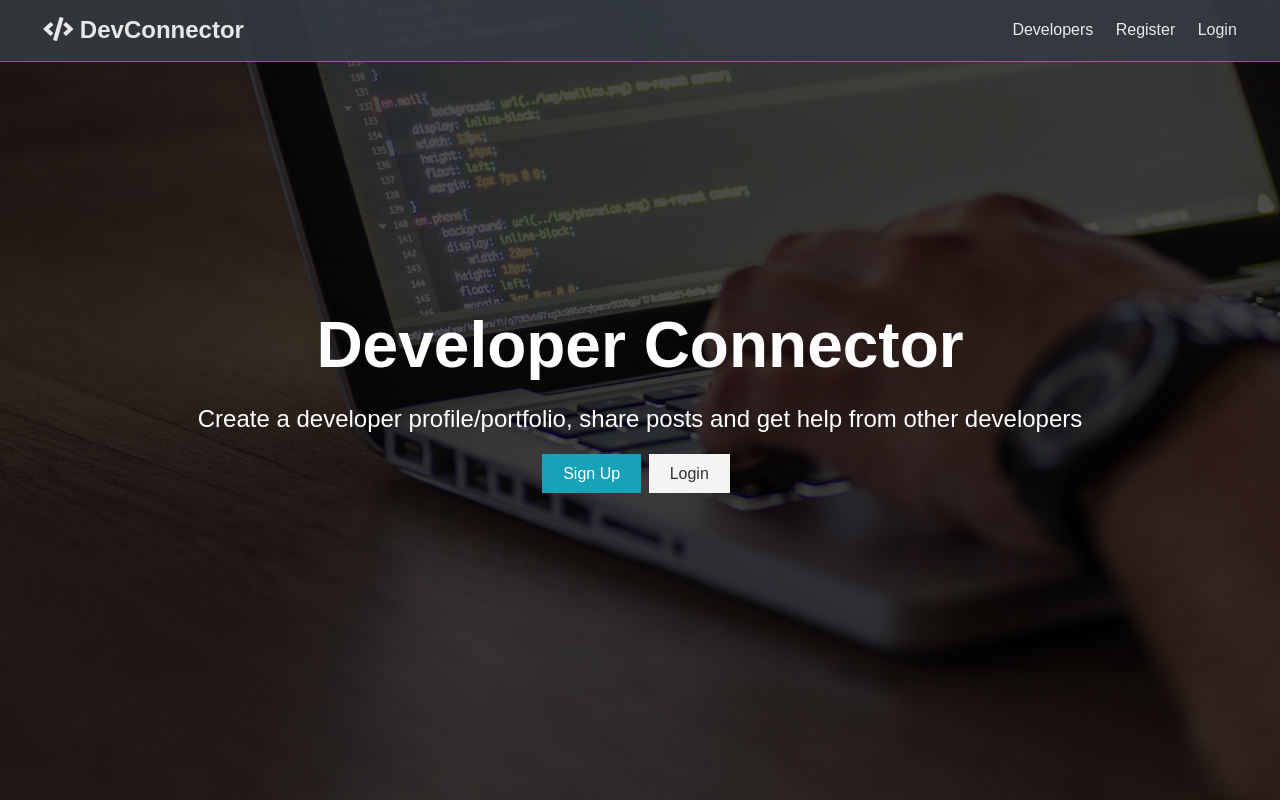
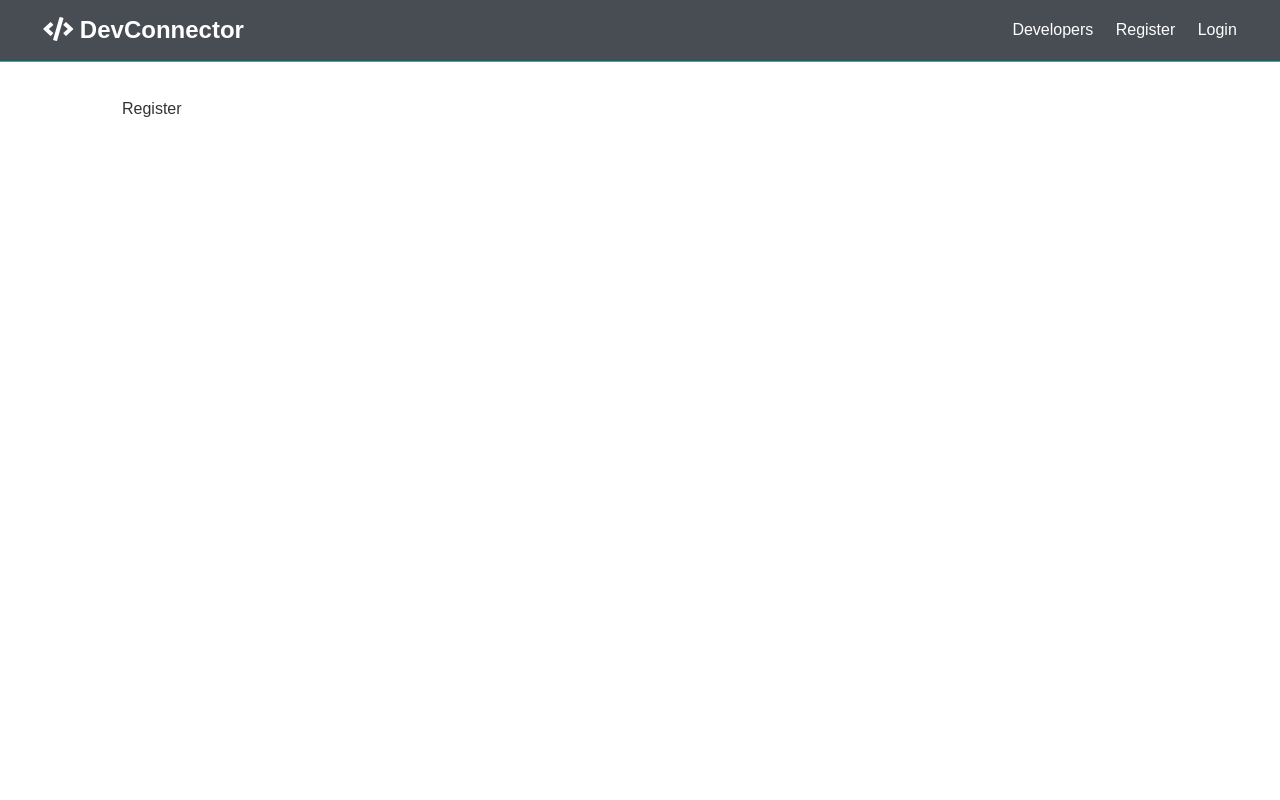
Before and after one commit to manasscodes/devconnector-coursera, a React (Create React App) app in the folder client/: page /register in a window 1280 px wide. Built offline with nearby package versions, Linux system fonts and the light colour scheme.

Commit message:
Router Setup

```diff
--- a/client/public/index.html
+++ b/client/public/index.html
@@ -2,7 +2,12 @@
 <html lang="en">
   <head>
     <meta charset="utf-8" />
-    <link rel="icon" href="%PUBLIC_URL%/favicon.ico" />
+    <link rel="icon" type="image/png" href="/favicon-96x96.png" sizes="96x96" />
+    <link rel="icon" type="image/svg+xml" href="/favicon.svg" />
+    <link rel="shortcut icon" href="/favicon.ico" />
+    <link rel="apple-touch-icon" sizes="180x180" href="/apple-touch-icon.png" />
+    <meta name="apple-mobile-web-app-title" content="DevConnector" />
+    <link rel="manifest" href="/site.webmanifest" />
     <meta name="viewport" content="width=device-width, initial-scale=1" />
     <meta name="theme-color" content="#000000" />
     <meta
@@ -10,11 +15,11 @@
       content="Web site created using create-react-app"
     />
     <link
-    rel="stylesheet"
-    href="https://use.fontawesome.com/releases/v5.8.1/css/all.css"
-    integrity="sha384-50oBUHEmvpQ+1lW4y57PTFmhCaXp0ML5d60M1M7uH2+nqUivzIebhndOJK28anvf"
-    crossorigin="anonymous"
-  />
+      rel="stylesheet"
+      href="https://use.fontawesome.com/releases/v5.8.1/css/all.css"
+      integrity="sha384-50oBUHEmvpQ+1lW4y57PTFmhCaXp0ML5d60M1M7uH2+nqUivzIebhndOJK28anvf"
+      crossorigin="anonymous"
+    />
 
     <link rel="apple-touch-icon" href="%PUBLIC_URL%/logo192.png" />
 
--- a/client/src/App.js
+++ b/client/src/App.js
@@ -1,14 +1,37 @@
-import React, { Fragment} from 'react';
+import React, { Fragment } from 'react';
+import { BrowserRouter as Router, Routes, Route } from 'react-router-dom';
 import './App.css';
 import Navbar from './components/layout/Navbar';
 import Landing from './components/layout/Landing';
+import { Register } from './components/auth/Register';
+import { Login } from './components/auth/Login';
 
 const App = () => {
   return (
-    <Fragment>
-      <Navbar />
-      <Landing />
-    </Fragment>
+    <Router>
+      <Fragment>
+        <Navbar />
+        <Routes>
+          <Route path='/' element={<Landing />} />
+          <Route
+            path='/register'
+            element={
+              <section className='container'>
+                <Register />
+              </section>
+            }
+          />
+          <Route
+            path='/login'
+            element={
+              <section className='container'>
+                <Login />
+              </section>
+            }
+          />
+        </Routes>
+      </Fragment>
+    </Router>
   );
 }
 
--- /dev/null
+++ b/client/src/components/auth/Login.js
@@ -0,0 +1,7 @@
+import React from 'react'
+
+export const Login = () => {
+  return (
+    <div>Login</div>
+  )
+}
--- /dev/null
+++ b/client/src/components/auth/Register.js
@@ -0,0 +1,7 @@
+import React from 'react'
+
+export const Register = () => {
+  return (
+    <div>Register</div>
+  )
+}
--- a/client/src/components/layout/Landing.js
+++ b/client/src/components/layout/Landing.js
@@ -1,4 +1,5 @@
 import React from 'react'
+import { Link } from 'react-router-dom'
 
 const Landing = () => {
   return (
@@ -11,8 +12,8 @@ const Landing = () => {
             other developers
           </p>
           <div className="buttons">
-            <a href="register.html" className="btn btn-primary">Sign Up</a>
-            <a href="login.html" className="btn btn-light">Login</a>
+            <Link to="/register" className="btn btn-primary">Sign Up</Link>
+            <Link to="/login" className="btn btn-light">Login</Link>
           </div>
         </div>
       </div>
--- a/client/src/components/layout/Navbar.js
+++ b/client/src/components/layout/Navbar.js
@@ -1,15 +1,16 @@
 import React from 'react'
+import { Link } from 'react-router-dom'
 
 const Navbar = () => {
   return (
      <nav className="navbar bg-dark">
       <h1>
-        <a href="index.html"><i className="fas fa-code"></i> DevConnector</a>
+        <Link to="/"><i className="fas fa-code"></i> DevConnector</Link>
       </h1>
       <ul>
-        <li><a href="profiles.html">Developers</a></li>
-        <li><a href="register.html">Register</a></li>
-        <li><a href="login.html">Login</a></li>
+        <li><a href="!#">Developers</a></li>
+        <li><Link to="/register">Register</Link></li>
+        <li><Link to="/login">Login</Link></li>
       </ul>
     </nav>
   )
```
Also changed, not shown: 1 other file (tests, documents, lock files or other folders).
